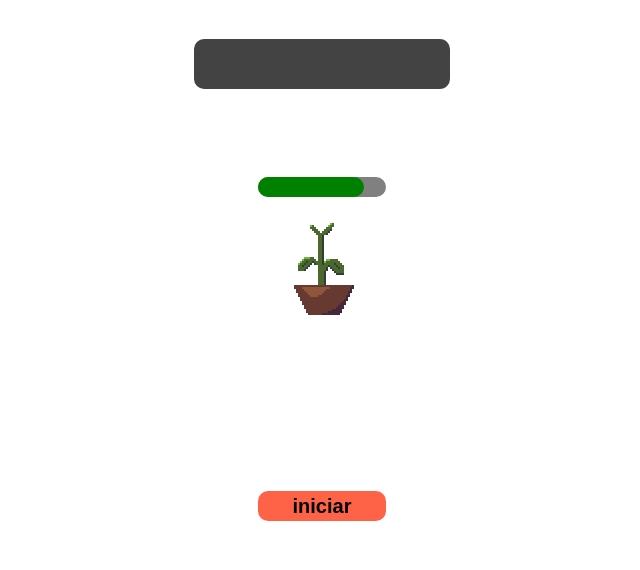
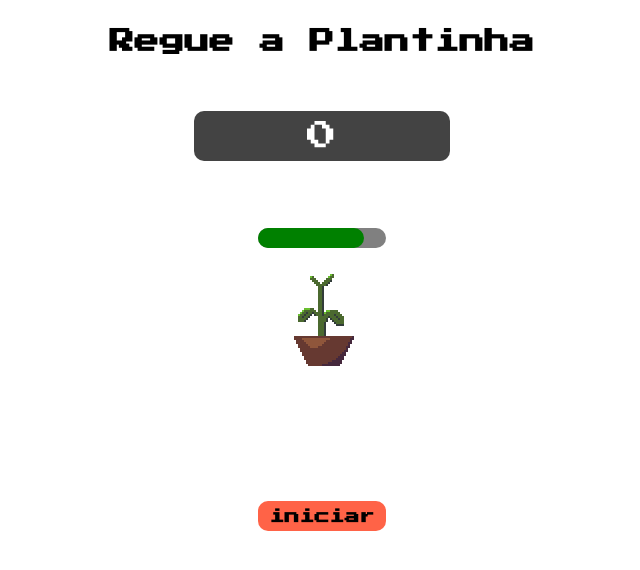
Before and after one commit to AndreMotta25/mini-game, a plain HTML site: page index.html in a window 1280 px wide. Both pictures are taken after a click on the button "iniciar". Shown: the whole page, without its empty margins (318-958 px from the left). Drawn offline with Linux system fonts and the light colour scheme.

Commit message:
foi adicionado titulo, mudança no estilo/tamanho da fonte e a terceira planta para florecer

```diff
--- a/Planta.js
+++ b/Planta.js
@@ -182,6 +182,9 @@ class Planta {
       Planta.getPlantasExistentes(
         new Planta("./Assets/Figures/plant-default.png", 50)
       );
+    } else if (this.click >= 5 && this.#lifeProgress > 32) {
+      this.planta.children[1].src = "./Assets/Figures/plant-flower.png";
+      this.amarela = true;
     }
   }
   /*inicia os metodos montarPlanta e diminuirBarra para o construtor(assim ninguem precisa de mexer nisso)*/
--- a/index.html
+++ b/index.html
@@ -6,12 +6,16 @@
     <meta name="viewport" content="width=device-width, initial-scale=1.0" />
     <title>Document</title>
     <link rel="stylesheet" href="style.css" />
+    <link rel="preconnect" href="https://fonts.googleapis.com">
+<link rel="preconnect" href="https://fonts.gstatic.com" crossorigin>
+<link href="https://fonts.googleapis.com/css2?family=Press+Start+2P&display=swap" rel="stylesheet">
   </head>
 
   <body>
 
     <div class="canteiro">
-      <div class="pontuacao"></div>
+      <h1 class="titulo">Regue a Plantinha</h1>
+      <div class="pontuacao">0</div>
       <ul class="container-plantas">
         <li class="planta" id="1" data-click="0">
           <div class="life">
@@ -54,16 +58,17 @@
   <script src="./Placar.js"></script>
   <script>
     // const vasoDePlanta = [];
-    window.onload = () => {
-      const btn = document.querySelector('.iniciar');
-      // if(confirm('Começar a jogar ?')){
-      btn.addEventListener('click',() => {
-        const ul = document.querySelector('.container-plantas')
+    function iniciar() {
+      const ul = document.querySelector('.container-plantas')
         ul.innerHTML  = '';
         const rosa = new Planta("./Assets/Figures/plant-default.png", 100);
         Planta.placar(new Placar());
-
-      })
+        this.removeEventListener("click",iniciar)
+    }
+     window.onload = () => {
+      const btn = document.querySelector('.iniciar');
+      // if(confirm('Começar a jogar ?')){
+      btn.addEventListener('click',iniciar)
 
       // }
     };
--- a/style.css
+++ b/style.css
@@ -81,6 +81,7 @@ img {
   display: flex;
   justify-content: center;
   align-items: center;
+  font-family: "Press Start 2P", cursive;
 }
 .iniciar {
   background-color: tomato;
@@ -90,8 +91,13 @@ img {
   border: none;
   height: 30px;
   font-weight: bold;
-  font-size: 20px;
+  font-size: 15px;
   margin: 0 auto;
   text-align: center;
   cursor: pointer;
+  font-family: "Press Start 2P", cursive;
 }
+.titulo {
+  font-family: "Press Start 2P", cursive;
+  font-size: 25px;
+}
```
